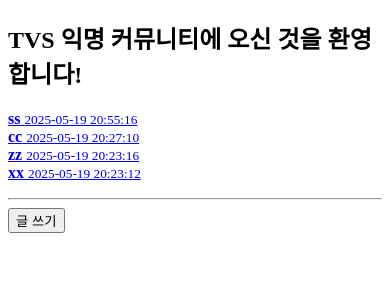
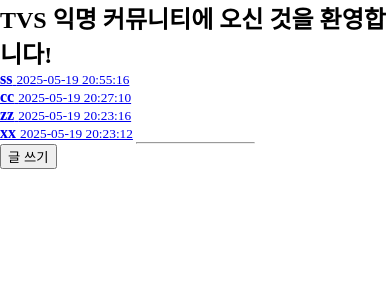
Before and after one commit to HaeengIn/tungtungtungtungtungtungtungtungtung, a Flask app: page / in a window 390 px wide. Shown: the top 300 px of the page. Run offline with Flask 3, Linux system fonts and the light colour scheme; data comes from the database, SQL or seed files in the repository.

Commit message:
update css

```diff
--- a/static/style.css
+++ b/static/style.css
@@ -1,4 +1,14 @@
+* {
+    margin: auto;
+}
+
 ul {
     list-style-type: none;
     padding-left: 0;
 }
+
+@media (max-width: 600px) {
+    hr {
+        width: 30%;
+    }
+}
--- a/templates/index.html
+++ b/templates/index.html
@@ -17,7 +17,7 @@
     <ul>
         {% for post in posts %}
             <li>
-                <a href='/view/{{ post[0] }}'><strong>{{ post['title'] }}</strong> <small>{{ post['created_at'] }}</small></a>
+                <a href='/view/{{ post["id"] }}'><strong>{{ post['title'] }}</strong> <small>{{ post['created_at'] }}</small></a>
             </li>
         {% endfor %}
     </ul>
```
